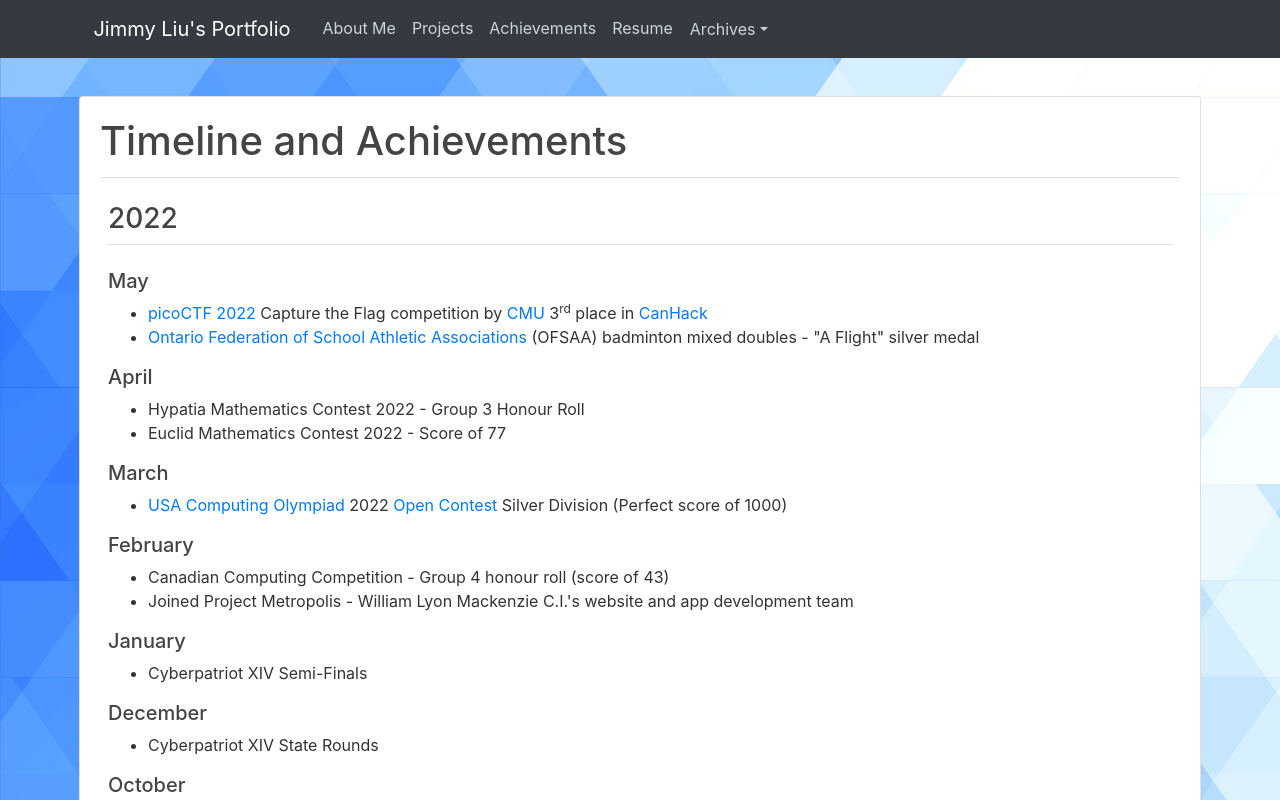
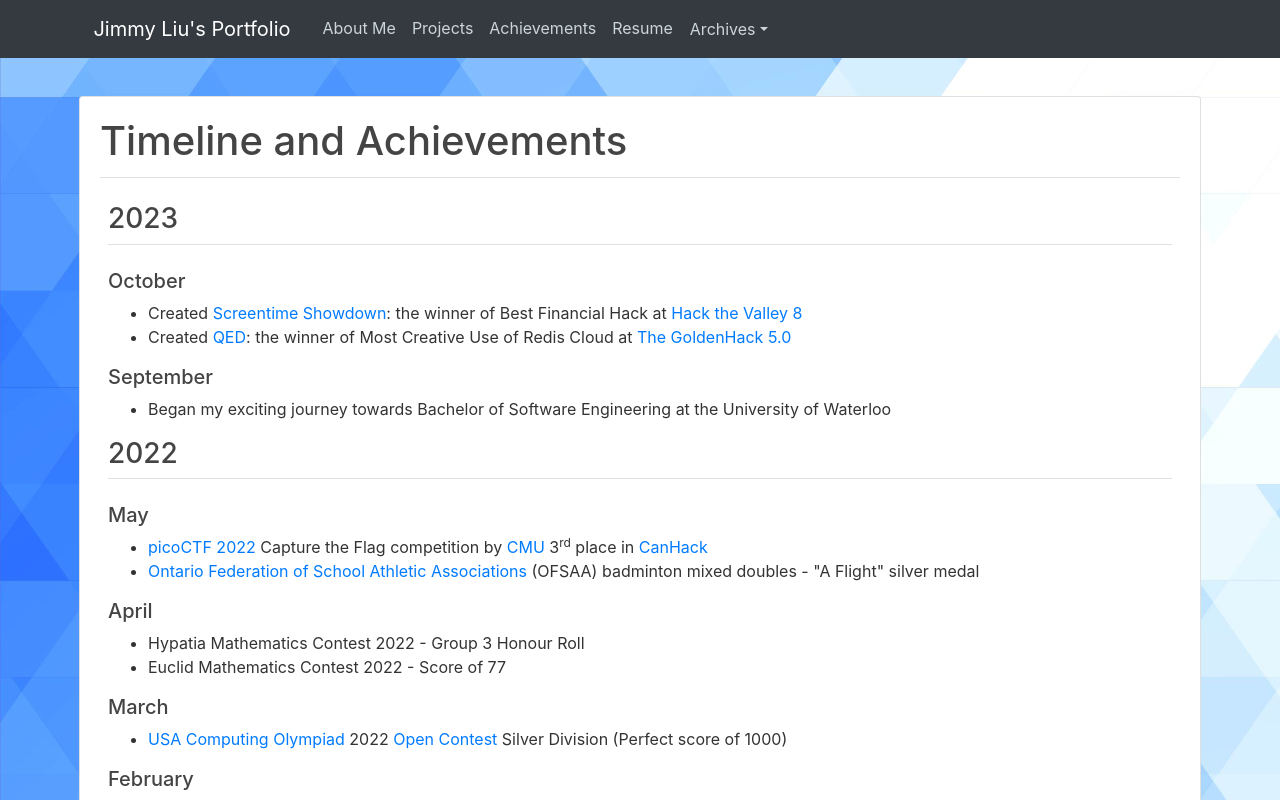
Before and after one commit to ji-mmyliu/personal-site, a React (Vite) app: page /achievements in a window 1280 px wide. Shown: the top 800 px of the page. Built offline with nearby package versions, Linux system fonts and the light colour scheme; no server answers.

Commit message:
Add laser guitar and update timeline

```diff
--- a/src/components/achievements/index.tsx
+++ b/src/components/achievements/index.tsx
@@ -10,6 +10,17 @@ export const Achievements = (): JSX.Element => {
                 <div className="card-body">
                     <legend className="border-bottom mb-4"><h1 className="card-title">Timeline and Achievements</h1></legend>
                     <div className="paragraph">
+                        <legend className="border-bottom mb-4"><h3>2023</h3></legend>
+                        <h5>October</h5>
+                        <ul>
+                            <li>Created <a href="https://devpost.com/software/screentime-showdown">Screentime Showdown</a>: the winner of Best Financial Hack at <a href="https://hackthevalley.io/">Hack the Valley 8</a></li>
+                            <li>Created <a href="https://devpost.com/software/qed">QED</a>: the winner of Most Creative Use of Redis Cloud at <a href="https://www.thegoldenhack.ca/">The GoldenHack 5.0</a></li>
+                        </ul>
+                        <h5>September</h5>
+                        <ul>
+                            <li>Began my exciting journey towards Bachelor of Software Engineering at the University of Waterloo</li>
+                        </ul>
+
                         <legend className="border-bottom mb-4"><h3>2022</h3></legend>
 
                         <h5>May</h5>
--- a/src/components/projects/index.tsx
+++ b/src/components/projects/index.tsx
@@ -25,6 +25,13 @@ export const Projects = (): JSX.Element => {
                 <div className="card-body">
                     <legend className="border-bottom mb-4"><h1 className="card-title">My Recent Projects</h1></legend>
                 </div>
+                <Project name="LaZer Guitar" file="laser-guitar.png">
+                    <p>A full guitar too big to take everywhere? We made a guitar with LASERS instead of strings!</p>
+                    <div className="project-links">
+                        <a href="https://drive.google.com/file/d/1x6AdjtD88mvw2LBRyiOMAe-ljKzCD3BE/view?usp=drive_link"><button className="btn" style={{ backgroundColor: "lightblue" }}>Demo Video</button></a>
+                        <a href="https://git.uwaterloo.ca/the-guitar-heros"><button className="btn btn-dark">Code Repo</button></a>
+                    </div>
+                </Project>
                 <Project name="Screentime Showdown" file="screentime-showdown.png">
                     <p>Trying to beat social media addiction? Why not do it with a fun and competitive challenge with all your friends?</p>
                     <div className="project-links">
```
Also changed, not shown: public/img/laser-guitar.png (added), 1 other file (tests, documents, lock files or other folders).
